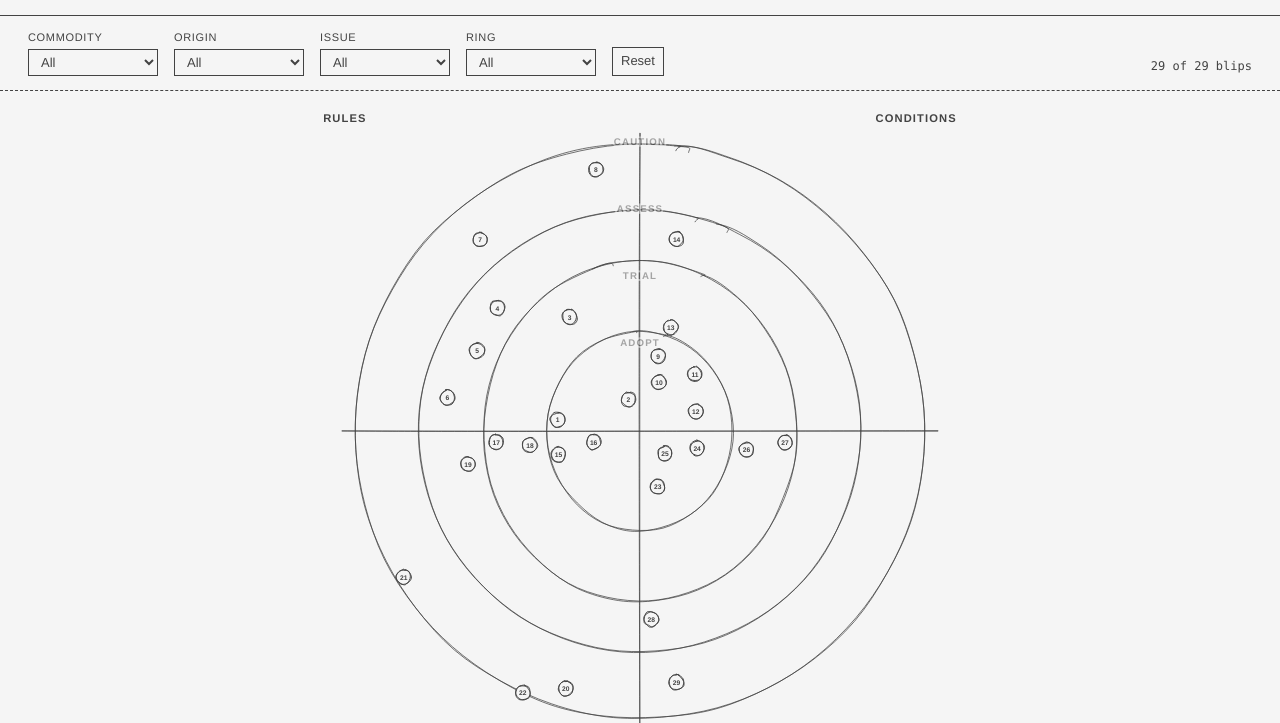
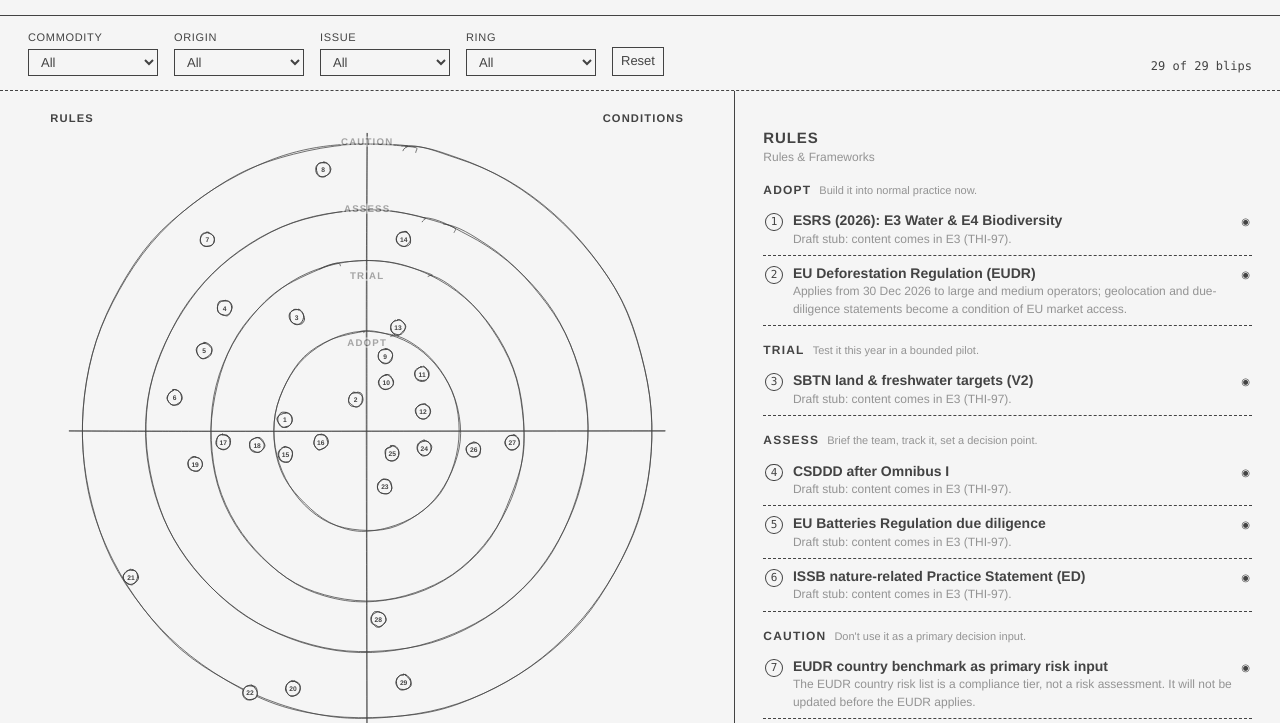
Before and after one commit to This-Hollow-Earth/walter, a website built with Vite: page index.html in a window 1280 px wide. Shown: the part 69-792 px from the top of the page. Built offline with nearby package versions, Linux system fonts and the light colour scheme.

Commit message:
THI-104: unify overview/drill-down into persistent two-column layout
Radar sits left, blip list right on both overview and quadrant drill-down.
#side now renders the full legend (grouped by quadrant, stacked in one
column) on overview instead of the separate #legend section below the
fold. Removed body.zoomed special-casing in main.ts/style.css; print.html
untouched (still 4-column .legend grid, out of scope).

```diff
--- a/index.html
+++ b/index.html
@@ -40,10 +40,8 @@
       <div class="radar-wrap">
         <svg id="radar" role="img" aria-label="Radar with four quadrants and four rings"></svg>
       </div>
-      <aside id="side" aria-live="polite"></aside>
+      <aside id="side" aria-live="polite" aria-label="Blip list"></aside>
     </main>
-
-    <section class="legend" id="legend" aria-label="Legend"></section>
 
     <footer class="site-footer">
       <span>by This Hollow Earth</span>
--- a/src/main.ts
+++ b/src/main.ts
@@ -122,22 +122,17 @@ async function main() {
       breadcrumb.innerHTML = "";
     }
 
-    // side panel: only used when zoomed into a quadrant (single-column list, blip expands in place)
+    // side panel: always visible, right column. Zoomed into a quadrant -> that quadrant's
+    // drill-down list; overview -> the full blip legend (all 4 quadrants stacked in one
+    // column). Same expand-in-place behaviour either way.
     const side = $<HTMLElement>("#side");
-    document.body.classList.toggle("zoomed", !!state.quadrant);
     if (state.quadrant) {
-      side.style.display = "";
+      side.className = "quadrant-panel" + (state.blip ? " has-expanded" : "");
       side.innerHTML = quadrantListHTML(state.quadrant, blips, nums, active, byId, state.blip);
-      side.className = "quadrant-panel" + (state.blip ? " has-expanded" : "");
     } else {
-      side.style.display = "none";
-      side.innerHTML = "";
+      side.className = "legend" + (state.blip ? " has-expanded" : "");
+      side.innerHTML = legendHTML(blips, nums, active, byId, state.blip);
     }
-
-    // full-width legend: overview only (all 4 quadrant columns); same expand-in-place behaviour
-    const legend = $<HTMLElement>("#legend");
-    legend.style.display = state.quadrant ? "none" : "";
-    if (!state.quadrant) legend.innerHTML = legendHTML(blips, nums, active, byId, state.blip);
 
     const n = blips.filter(active).length;
     $("#count").textContent = `${n} of ${blips.length} blips`;
--- a/src/style.css
+++ b/src/style.css
@@ -52,14 +52,18 @@ h1, h2, h3, h4 { font-weight: 600; margin: 0; }
 .breadcrumb button { font: inherit; background: none; border: none; color: var(--ink); text-decoration: underline; cursor: pointer; padding: 0; }
 .breadcrumb .sep { color: var(--ink-soft); margin: 0 4px; }
 
-/* main layout: radar + side panel when zoomed into a quadrant; radar alone (full width) on overview */
+/* main layout: radar left, blip list right — always two columns. #side holds the
+   quadrant drill-down list when zoomed, or the full legend (all 4 quadrants stacked
+   in one column) on overview; only its content differs. */
 .layout { display: grid; grid-template-columns: minmax(0, 1.35fr) minmax(320px, 1fr); gap: 0; }
-body:not(.zoomed) .layout { grid-template-columns: 1fr; }
 .radar-wrap { padding: 12px 20px; border-right: var(--line); }
-body:not(.zoomed) .radar-wrap { border-right: 0; }
 #radar { width: 100%; height: auto; max-height: 82vh; display: block; margin: 0 auto; }
-body:not(.zoomed) #radar { max-width: 820px; }
 #side { padding: 20px 28px; position: relative; max-height: calc(100vh - 150px); overflow: auto; }
+/* overview legend rendered into #side: stack the 4 quadrant sections in one column
+   instead of the 4-column grid print.html's top-level .legend still uses */
+#side.legend { display: block; border-top: 0; }
+#side .legend-q { border-right: 0; border-bottom: var(--dash); padding: 16px 0; }
+#side .legend-q:last-child { border-bottom: 0; }
 #side .hint { color: var(--ink-soft); border: var(--dash); padding: 16px; }
 
 /* quadrant drill-down panel and full-legend columns share the same list styling
@@ -107,7 +111,7 @@ body:not(.zoomed) #radar { max-width: 820px; }
 .legend-q .empty { font-size: 12px; color: var(--ink-soft); }
 /* when a blip in this column is expanded, let the column span the full row so the
    detail card (facts table, sources list) has room instead of squeezing into 1/4 width */
-.legend-q:has(.expanded) { grid-column: 1 / -1; border-right: 0; border-bottom: var(--dash); }
+.legend:not(#side) .legend-q:has(.expanded) { grid-column: 1 / -1; border-right: 0; border-bottom: var(--dash); }
 .num { display: inline-block; min-width: 1.6em; font-family: var(--mono); font-size: 11px; border: var(--line); border-radius: 50%; text-align: center; margin-right: 2px; }
 .num.big { font-size: 14px; min-width: 2em; padding: 3px 0; }
 .mv { font-size: 10px; }
```
